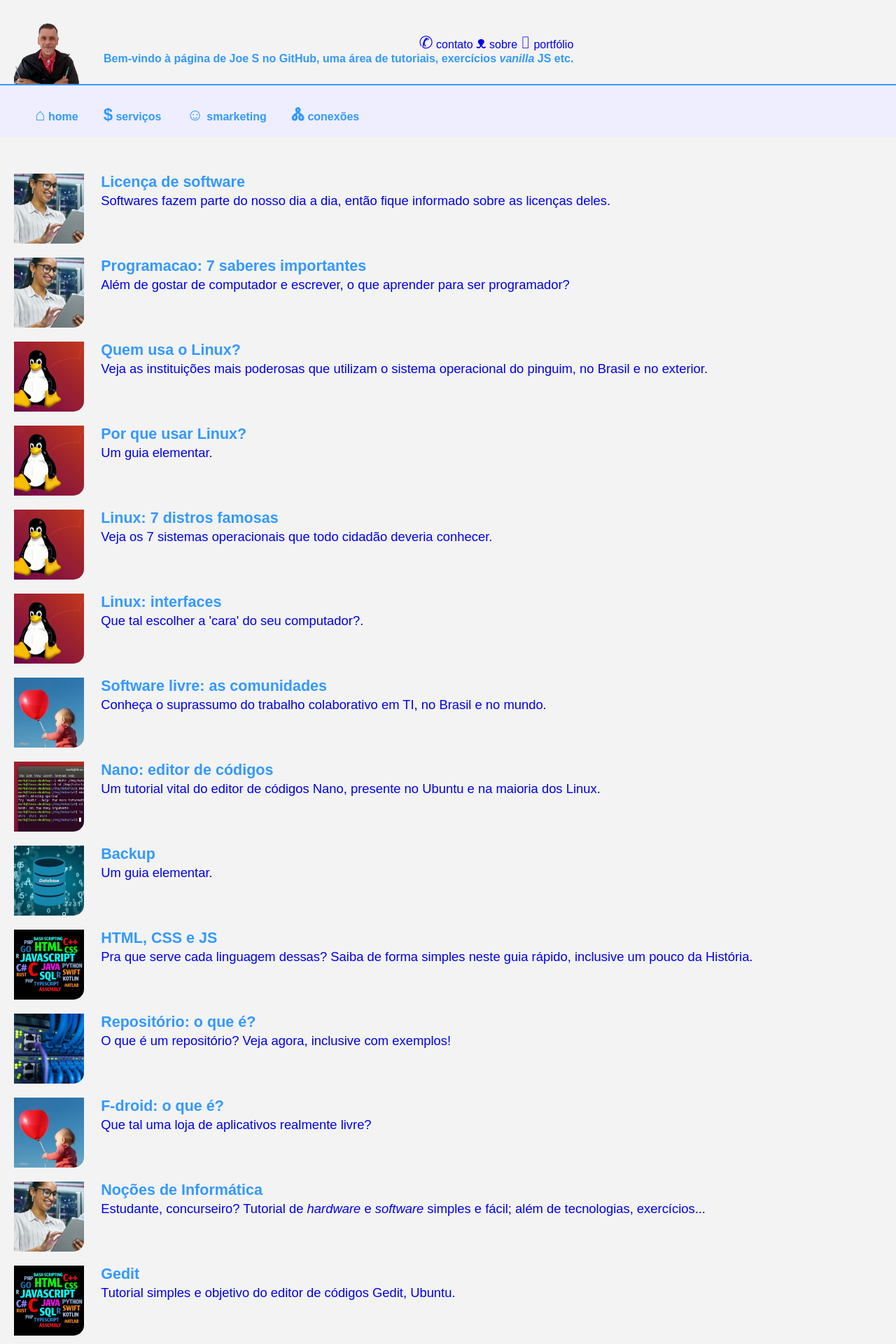
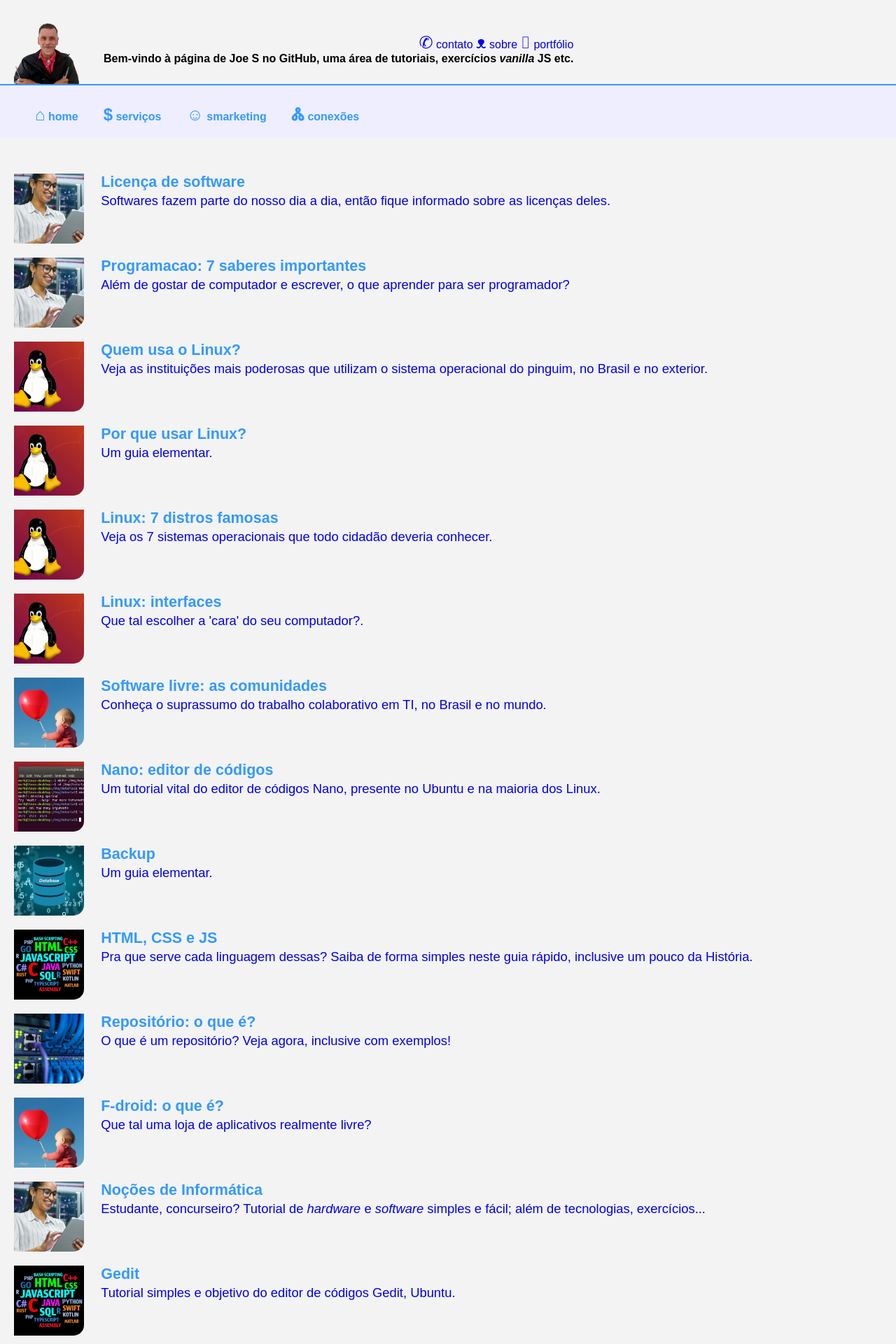
Before and after one commit to Joesynth/joesynth.github.io, a Jekyll site: the page built from index.html, in a window 1280 px wide. Shown: the top 1920 px of the page at 70% size. Built offline with Jekyll 4.4.1, drawn with Linux system fonts in a browser that asks for light colours.

Commit message:
Update style.css

```diff
--- a/css/style.css
+++ b/css/style.css
@@ -7,10 +7,6 @@
 
 * { box-sizing: border-box; margin: 0; padding: 0; }
 body { font-family: sans-serif; }
-
-#menuContato {
-	text-align: right;
-}
 
 
 /* Header */
@@ -26,8 +22,13 @@
 
 .img-header { width: 100px; height: 100px; object-fit: cover; }
 
+
+#menuContato {
+	color: var(--cor-escura);
+	text-align: right;
+}
+
 #bemVindo {
-	color: var(--cor-escura);
 	font-weight: bold;
 	}
 
```
